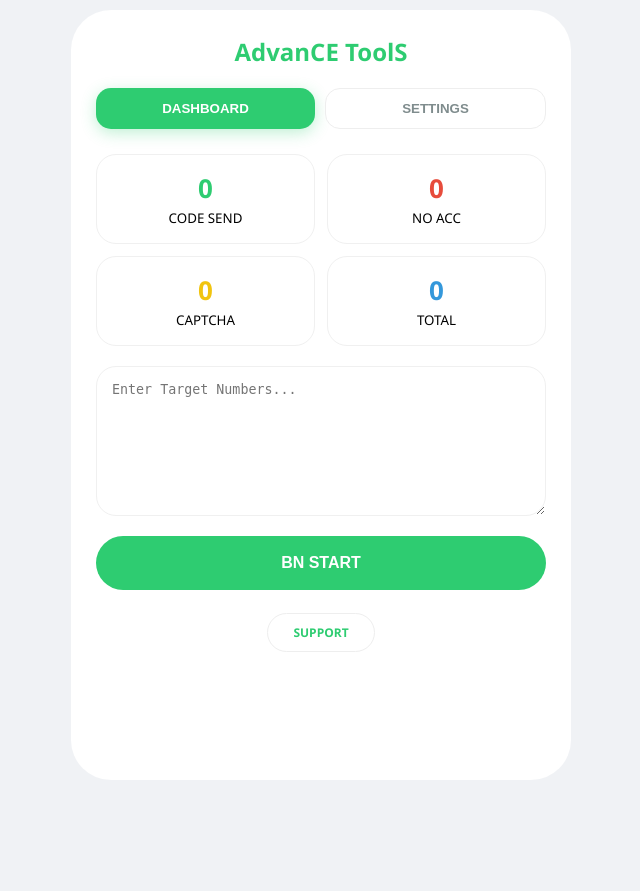
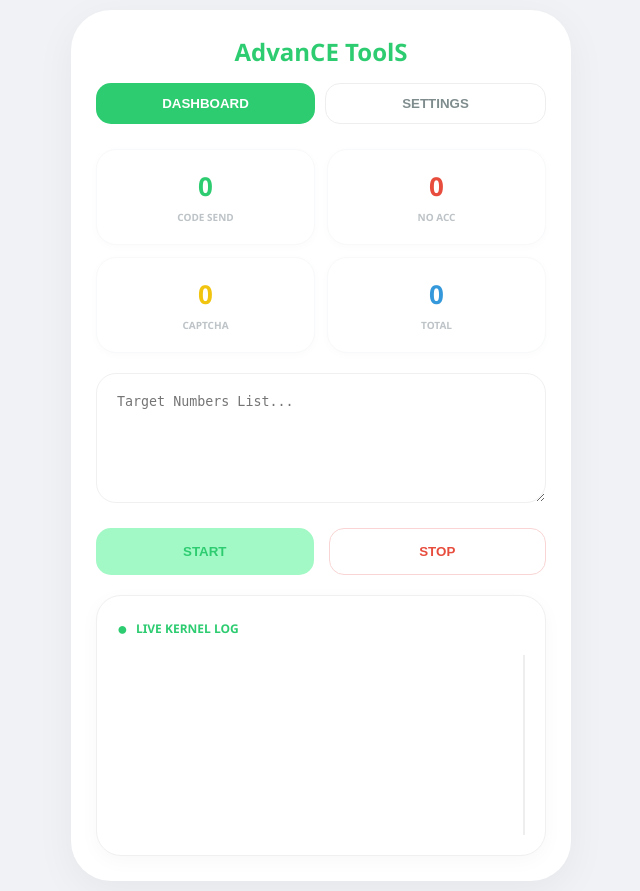
Before and after one commit to xmlcreator320-cpu/fbd-otp-bot, a Flask app: page / in a window 1280 px wide. Shown: the whole page, without its empty margins (319-959 px from the left). Before the commit the page ends 780 px from the top, so only its background shows below. Run offline with Flask 3, Linux system fonts and the light colour scheme.

Commit message:
Update index.html

```diff
--- a/templates/index.html
+++ b/templates/index.html
@@ -7,43 +7,48 @@
     <style>
         :root { --main-green: #2ecc71; --bg-gray: #f8f9fa; }
         body { font-family: 'Segoe UI', sans-serif; background: #f0f2f5; margin: 0; padding: 10px; }
-        .app-card { max-width: 450px; margin: auto; background: white; border-radius: 40px; padding: 25px; min-height: 90vh; }
+        .app-card { max-width: 450px; margin: auto; background: white; border-radius: 40px; padding: 25px; min-height: 95vh; box-shadow: 0 10px 40px rgba(0,0,0,0.05); }
 
-        /* Navigation */
+        /* Tabs */
         .nav-tabs { display: flex; justify-content: center; gap: 10px; margin-bottom: 25px; }
-        .tab { padding: 12px 25px; border-radius: 15px; border: 1px solid #eee; background: white; font-weight: bold; cursor: pointer; color: #7f8c8d; flex: 1; }
-        .tab.active { background: var(--main-green); color: white; border: none; box-shadow: 0 4px 15px rgba(46,204,113,0.3); }
+        .tab { padding: 12px 25px; border-radius: 15px; border: 1px solid #eee; background: white; font-weight: bold; cursor: pointer; color: #7f8c8d; flex: 1; transition: 0.3s; }
+        .tab.active { background: var(--main-green); color: white; border: none; }
 
-        /* Dashboard Stats (Zeroed) */
+        /* Stats Cards */
         .stats-grid { display: grid; grid-template-columns: 1fr 1fr; gap: 12px; margin-bottom: 20px; }
-        .stat-box { background: #fff; border: 1px solid #f0f0f0; border-radius: 20px; padding: 15px; text-align: center; }
+        .stat-box { background: #fff; border: 1.5px solid #f8f9fa; padding: 18px; border-radius: 20px; text-align: center; box-shadow: 0 2px 10px rgba(0,0,0,0.02); }
         .stat-val { display: block; font-size: 26px; font-weight: bold; }
+        .stat-label { font-size: 10px; color: #bdc3c7; font-weight: bold; text-transform: uppercase; }
 
-        /* Settings View */
-        .engine-container { background: #fff; border: 1px solid #f0f0f0; border-radius: 25px; padding: 20px; margin-top: 15px; }
-        .engine-row { display: flex; justify-content: space-between; align-items: center; }
-        .status-badge { background: #eef2f7; color: #3498db; padding: 8px 12px; border-radius: 10px; font-size: 10px; font-weight: bold; display: none; }
+        /* Kernel Log Section */
+        .log-panel { background: #fff; border: 1px solid #f0f0f0; border-radius: 25px; padding: 20px; margin-top: 20px; box-shadow: 0 5px 20px rgba(0,0,0,0.03); }
+        .log-title { color: var(--main-green); font-weight: bold; font-size: 12px; margin-bottom: 15px; display: flex; align-items: center; gap: 8px; }
+        .log-title::before { content: '●'; font-size: 18px; }
+        .log-content { height: 180px; overflow-y: auto; font-size: 11px; font-family: monospace; border-right: 2px solid #eee; }
+        .log-line { margin-bottom: 8px; display: flex; align-items: center; gap: 5px; }
+        .l-time { color: #bdc3c7; font-weight: normal; }
+        .l-green { color: var(--main-green); font-weight: bold; }
+        .l-red { color: #e74c3c; font-weight: bold; }
+        .l-yellow { color: #f1c40f; font-weight: bold; }
 
-        .toggle-btn { padding: 8px 20px; border-radius: 8px; border: none; font-weight: bold; cursor: pointer; transition: 0.3s; }
-        .btn-off { background: #edeff2; color: #a0a5ab; }
-        .btn-active { background: var(--main-green); color: white; }
+        /* Action Buttons */
+        .action-btns { display: grid; grid-template-columns: 1fr 1fr; gap: 15px; margin: 20px 0; }
+        .btn-start { background: #a2f9c5; color: #2ecc71; border: none; padding: 15px; border-radius: 15px; font-weight: bold; cursor: pointer; }
+        .btn-stop { background: white; color: #e74c3c; border: 1px solid #f9d5d5; padding: 15px; border-radius: 15px; font-weight: bold; cursor: pointer; }
 
-        /* Hidden Proxy Section */
-        #proxy-options { display: none; margin-top: 15px; animation: fadeIn 0.4s ease; }
-        @keyframes fadeIn { from { opacity: 0; transform: translateY(-10px); } to { opacity: 1; transform: translateY(0); } }
+        /* Settings Toggle Logic */
+        #proxy-input-sec { display: none; margin-top: 15px; }
+        .p-select { width: 100%; padding: 12px; border-radius: 10px; border: 1px solid #eee; margin-bottom: 10px; background: #f9f9f9; color: #3498db; font-weight: bold; }
+        .p-box { width: 100%; background: #edeff2; border: none; border-radius: 15px; padding: 15px; height: 100px; font-size: 11px; box-sizing: border-box; }
 
-        .p-select { width: 100%; padding: 15px; border-radius: 12px; border: 1px solid #f0f0f0; background: #f9f9f9; color: #3498db; font-weight: bold; margin-bottom: 10px; outline: none; }
-        .p-box { width: 100%; background: #edeff2; border: none; border-radius: 15px; padding: 15px; height: 100px; font-size: 11px; color: #7f8c8d; font-family: monospace; box-sizing: border-box; }
-
-        textarea { width: 100%; border: 1px solid #f0f0f0; border-radius: 20px; padding: 15px; height: 150px; box-sizing: border-box; margin-bottom: 15px; outline: none; }
-        .btn-start { width: 100%; background: var(--main-green); color: white; border: none; padding: 18px; border-radius: 50px; font-weight: bold; font-size: 16px; cursor: pointer; }
+        textarea { width: 100%; border: 1.5px solid #f0f0f0; border-radius: 20px; padding: 20px; height: 130px; box-sizing: border-box; outline: none; }
         .hidden { display: none; }
     </style>
 </head>
 <body>
 
 <div class="app-card">
-    <div style="text-align:center; margin-bottom:20px;"><h2 style="color:var(--main-green); margin:0;">AdvanCE ToolS</h2></div>
+    <div style="text-align:center; margin-bottom:15px;"><h2 style="color:var(--main-green); margin:0;">AdvanCE ToolS</h2></div>
 
     <div class="nav-tabs">
         <button class="tab active" id="d-btn" onclick="tab('dash')">DASHBOARD</button>
@@ -52,13 +57,24 @@
 
     <div id="dash-v">
         <div class="stats-grid">
-            <div class="stat-box"><span class="stat-val" style="color:var(--main-green)" id="l_c">0</span><small>CODE SEND</small></div>
-            <div class="stat-box"><span class="stat-val" style="color:#e74c3c" id="d_c">0</span><small>NO ACC</small></div>
-            <div class="stat-box"><span class="stat-val" style="color:#f1c40f" id="c_c">0</span><small>CAPTCHA</small></div>
-            <div class="stat-box"><span class="stat-val" style="color:#3498db" id="t_c">0</span><small>TOTAL</small></div>
+            <div class="stat-box"><span class="stat-val" style="color:var(--main-green)" id="code_c">0</span><span class="stat-label">CODE SEND</span></div>
+            <div class="stat-box"><span class="stat-val" style="color:#e74c3c" id="no_c">0</span><span class="stat-label">NO ACC</span></div>
+            <div class="stat-box"><span class="stat-val" style="color:#f1c40f" id="cap_c">0</span><span class="stat-label">CAPTCHA</span></div>
+            <div class="stat-box"><span class="stat-val" style="color:#3498db" id="tot_c">0</span><span class="stat-label">TOTAL</span></div>
         </div>
-        <textarea id="num_input" placeholder="Enter Target Numbers..."></textarea>
-        <button class="btn-start" onclick="start()">BN START</button>
+
+        <textarea id="num_list" placeholder="Target Numbers List..."></textarea>
+
+        <div class="action-btns">
+            <button class="btn-start" onclick="startProcess()">START</button>
+            <button class="btn-stop" onclick="stopProcess()">STOP</button>
+        </div>
+
+        <div class="log-panel">
+            <div class="log-title">LIVE KERNEL LOG</div>
+            <div class="log-content" id="log-box">
+                </div>
+        </div>
     </div>
 
     <div id="set-v" class="hidden">
@@ -67,39 +83,30 @@
             <p style="font-size:9px; color:#bdc3c7;">OPTIMIZE ENGINE FOR TARGET WORKLOAD</p>
         </div>
 
-        <div class="engine-container">
-            <div class="engine-row">
-                <div><b>PARALLEL THREADS</b><br><small style="color:#bdc3c7; font-size:8px;">WORKLOAD INTENSITY</small></div>
-                <span id="t-num" style="color:var(--main-green); font-weight:bold; font-size:20px;">20</span>
+        <div class="stat-box" style="margin-bottom:15px; text-align:left;">
+            <div style="display:flex; justify-content:space-between; align-items:center;">
+                <b>PARALLEL THREADS</b>
+                <span id="t-val" style="color:var(--main-green); font-size:20px; font-weight:bold;">20</span>
             </div>
-            <input type="range" min="1" max="20" value="20" style="width:100%; accent-color:var(--main-green);" oninput="document.getElementById('t-num').innerText=this.value">
+            <input type="range" min="1" max="20" value="20" style="width:100%; accent-color:var(--main-green);" oninput="document.getElementById('t-val').innerText=this.value">
         </div>
 
-        <div class="engine-container">
-            <div class="engine-row">
-                <div><b style="color:var(--main-green);">PROXY POOL ENGINE</b><br><small style="color:#bdc3c7; font-size:8px;">SUPPORTS IP ROTATION</small></div>
-                <div style="display:flex; align-items:center; gap:8px;">
-                    <div class="status-badge" id="p-badge">0<span>LOADED</span></div>
-                    <button class="toggle-btn btn-off" id="p-tgl" onclick="toggleP()">OFF</button>
-                </div>
+        <div class="stat-box" style="text-align:left;">
+            <div style="display:flex; justify-content:space-between; align-items:center;">
+                <b style="color:var(--main-green);">PROXY POOL ENGINE</b>
+                <button id="p-tgl" onclick="toggleProxy()" style="padding:8px 20px; border-radius:8px; border:none; background:#edeff2; font-weight:bold; cursor:pointer;">OFF</button>
             </div>
 
-            <div id="proxy-options">
-                <select class="p-select">
-                    <option>HTTP</option>
-                    <option>SOCKS5</option>
-                </select>
+            <div id="proxy-input-sec">
+                <select class="p-select"><option>HTTP</option><option>SOCKS5</option></select>
                 <textarea class="p-box" placeholder="Paste proxy list here..."></textarea>
             </div>
         </div>
     </div>
-
-    <div style="text-align:center; margin-top:30px;">
-        <a href="https://t.me/shakilkhan909090" style="text-decoration:none; color:var(--main-green); font-weight:bold; border:1px solid #eee; padding:10px 25px; border-radius:50px; font-size:12px;">SUPPORT</a>
-    </div>
 </div>
 
 <script>
+    let isRunning = false;
     function tab(t) {
         document.getElementById('dash-v').classList.toggle('hidden', t!=='dash');
         document.getElementById('set-v').classList.toggle('hidden', t!=='set');
@@ -107,29 +114,39 @@
         document.getElementById('s-btn').classList.toggle('active', t==='set');
     }
 
-    function toggleP() {
+    function toggleProxy() {
         const btn = document.getElementById('p-tgl');
-        const options = document.getElementById('proxy-options');
-        const badge = document.getElementById('p-badge');
-
-        if(btn.classList.contains('btn-off')) {
-            btn.innerText = "ACTIVE";
-            btn.className = "toggle-btn btn-active";
-            options.style.display = "block"; // Show Box & Select
-            badge.style.display = "block";
+        const sec = document.getElementById('proxy-input-sec');
+        if(btn.innerText === "OFF") {
+            btn.innerText = "ACTIVE"; btn.style.background = "#2ecc71"; btn.style.color = "white";
+            sec.style.display = "block";
         } else {
-            btn.innerText = "OFF";
-            btn.className = "toggle-btn btn-off";
-            options.style.display = "none"; // Hide Box & Select
-            badge.style.display = "none";
+            btn.innerText = "OFF"; btn.style.background = "#edeff2"; btn.style.color = "#a0a5ab";
+            sec.style.display = "none";
         }
     }
 
-    async function start() {
-        const lines = document.getElementById('num_input').value.split('\n').filter(x => x.trim() !== "");
-        document.getElementById('t_c').innerText = lines.length;
-        // রিয়েল চেকিং লজিক এখানে চলবে...
+    function addLog(type, num) {
+        const box = document.getElementById('log-box');
+        const time = new Date().toLocaleTimeString([], {hour: '2-digit', minute:'2-digit', second:'2-digit'});
+        let content = '';
+        if(type === 'live') content = `<span class="l-green">✅ CODE SEND: ${num}</span>`;
+        if(type === 'no') content = `<span class="l-red">🔴 NO ACC: ${num}</span>`;
+        if(type === 'cap') content = `<span class="l-yellow">⚠️ CAPTCHA: ${num}</span>`;
+
+        box.innerHTML += `<div class="log-line"><span class="l-time">[${time}]</span> ${content}</div>`;
+        box.scrollTop = box.scrollHeight;
     }
+
+    function startProcess() {
+        isRunning = true;
+        const nums = document.getElementById('num_list').value.split('\n').filter(n => n.trim() !== "");
+        document.getElementById('tot_c').innerText = nums.length;
+        // এখানে আপনার ব্যাকএন্ড লজিক কল হবে
+        addLog('live', '212638353973'); // ডেমো লগ
+    }
+
+    function stopProcess() { isRunning = false; }
 </script>
 </body>
-            </html>
+</html>
```
